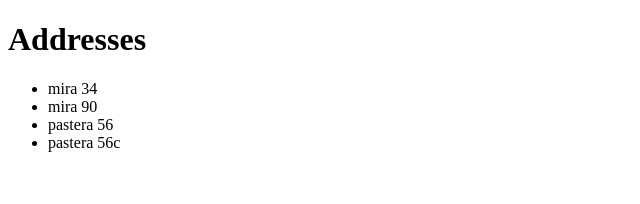
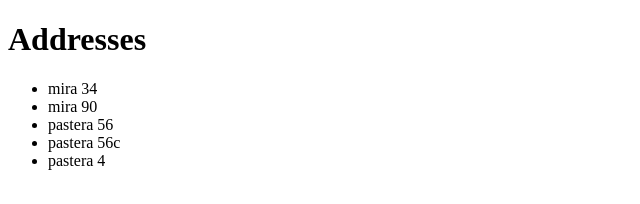
Before and after one commit to EchiumV/test8, a plain HTML site: page index.html in a window 1280 px wide. Shown: the full height of the page, 0-640 px from the left. Drawn offline with Linux system fonts and the light colour scheme.

Commit message:
pastera 4 aws added

```diff
--- a/index.html
+++ b/index.html
@@ -13,6 +13,7 @@
       <li>mira 90</li>
       <li>pastera 56</li>
       <li>pastera 56c</li>
+      <li>pastera 4</li>
     </ul>
   </body>
 </html>
```
